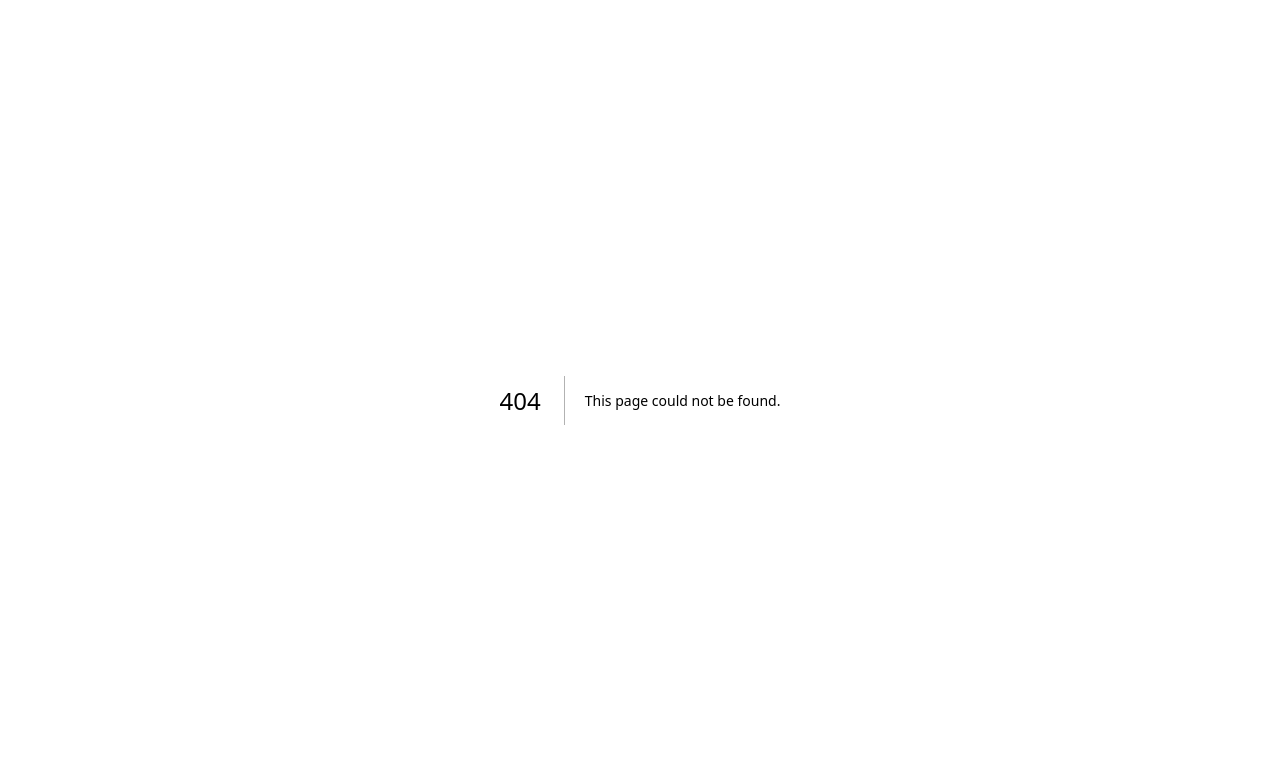
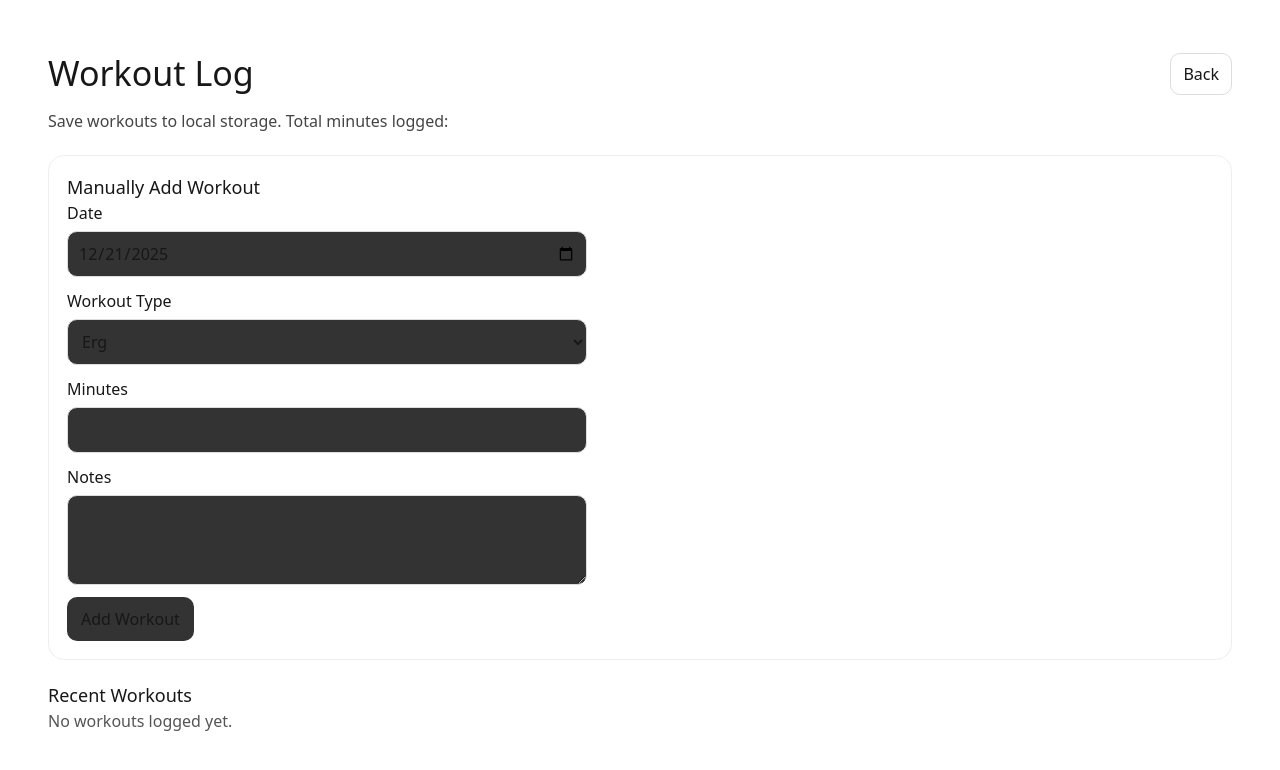
Before and after one commit to emszyd/rowing-app, a Next.js app: page /workouts in a window 1280 px wide. Before the commit this address had no page. Shown: the top 770 px of the page. Built offline with nearby package versions, Linux system fonts and the light colour scheme.

Commit message:
start of the workout log page

```diff
--- a/app/page.tsx
+++ b/app/page.tsx
@@ -40,6 +40,18 @@ export default function Home() {
         </a>
       </div>
 
+      <Link href="/workouts"
+        style={{
+          padding: '10px 14px',
+          borderRadius: '10px',
+          border: '1px solid #ddd',
+          textDecoration: 'none',
+          }}
+          >
+          Workout Log
+        </Link>
+
+
       <div style={{ marginTop: "36px" }}>
         <h2 style={{ fontSize: "22px", marginBottom: "10px" }}>This week</h2>
         <ul style={{ lineHeight: 1.8 }}>
--- /dev/null
+++ b/app/workouts/page.tsx
@@ -0,0 +1,208 @@
+"use client";
+
+import { useMemo, useState } from "react";
+import Link from "next/link";
+
+type WorkoutType = "Erg" | "Berg" | "Run" | "Other";
+
+type Workout = {
+    id: string;
+    date: string;
+    type: WorkoutType;
+    minutes: number;
+    seconds: number;
+    meters: number;
+    split: number;
+    watts: number;
+    pace: number;
+    stroke_rate: number;
+    notes: string;
+};
+
+const STORAGE_KEY = "rowingApp.workouts.v1";
+
+function loadWorkouts(): Workout[] {
+    if (typeof window === "undefined") return [];
+    try {
+        const raw = window.localStorage.getItem(STORAGE_KEY);
+        if (!raw) return [];
+        const parsed = JSON.parse(raw) as Workout[];
+        return parsed;
+    } catch {
+        return [];
+    }
+    }
+
+    function saveWorkouts(workouts: Workout[]): void{
+        window.localStorage.setItem(STORAGE_KEY, JSON.stringify(workouts));
+    }
+
+    function todayYMD(): string {
+        const d = new Date();
+        const yyyy = d.getFullYear();
+        const mm = String(d.getMonth() + 1).padStart(2, "0");
+        const dd = String(d.getDate()).padStart(2, "0");
+        return `${yyyy}-${mm}-${dd}`;
+    }
+
+    function makeId(): string {
+        return `${Date.now()}-${Math.random().toString(16).slice(2)}`;
+    }
+
+    export default function WorkoutsPage() {
+        const [workouts, setWorkouts] = useState<Workout[]>(function() {
+            return loadWorkouts();
+        });
+        const [date, setDate] = useState<string>(todayYMD());
+        const [type, setType] = useState<WorkoutType>("Erg");
+        const [minutes, setMinutes] = useState<string>("");
+        const [seconds, setSeconds] = useState<string>("");
+        const [meters, setMeters] = useState<string>("");
+        const [watts, setWatts] = useState<string>("");
+        const [pace, setPace] = useState<string>("");
+        const [stroke_rate, setStrokeRate] = useState<string>("");
+        const [notes, setNotes] = useState("");
+
+        const totalMinutes = useMemo(function() {
+            let sum = 0;
+            for (let i = 0; i<workouts.length; i++)
+                {sum += workouts[i].minutes;
+                return sum;
+            }}, [workouts]);
+
+            function addWorkout(e: React.FormEvent): void {
+            e.preventDefault();
+
+            const m = Number(minutes);
+            if (!date) return;
+            if (!Number.isFinite(m) || m <= 0) return;
+
+            const newWorkout: Workout = {
+                id: makeId(),
+                date: date,
+                type: type,
+                minutes: Math.round(m),
+                seconds: Number(seconds) || 0,
+                meters: Number(meters) || 0,
+                split: 0, // TODO: calculate split using concept2 formula
+                watts: Number(watts) || 0,
+                pace: Number(pace) || 0,
+                stroke_rate: Number(stroke_rate) || 0,
+                notes: notes,
+            };
+
+            const next = [newWorkout].concat(workouts);
+            setWorkouts(next);
+            saveWorkouts(next);
+            setDate(todayYMD());
+            setMinutes("");
+            setSeconds("");
+            setMeters("");
+            setWatts("");
+            setPace("");
+            setStrokeRate("");
+            setNotes("");
+        }
+
+        function deleteWorkout(id: string): void {
+            const next = workouts.filter(function (w){
+                return w.id !== id;
+            });
+            setWorkouts(next);
+            saveWorkouts(next);
+        }
+
+        return (
+            <main style={{ padding: "48px", fontFamily: "system-ui, sans-serif" }}>
+                <div style={{ display: "flex", justifyContent: "space-between", alignItems: "center" }}>
+                    <h1 style={{ fontSize: "34px", margin: 0}}> Workout Log</h1>
+                    <Link href="/" style={{ textDecoration: "none", border: "1px solid #ddd", padding: "8px 12px", borderRadius: "10px" }}>
+                        Back
+                    </Link>
+                </div>
+                <p style={{ marginTop: "10px", color: "#444" }}>
+                    Save workouts to local storage. Total minutes logged: <b>{totalMinutes}</b>
+                </p>
+                <section style = {{ marginTop: "22px", border: "1px solid #eee", borderRadius: "16px", padding: "18px" }}>
+                    <h2 style= {{ fontSize: "18px", marginTop: 0}}> Manually Add Workout</h2>
+                    <form onSubmit={addWorkout} style={{ display: "grid", gap: "12px", maxWidth: "520px"}}>
+                        <label style={{ display: 'grid', gap: '6px' }}>
+                            <span>Date</span>
+                            <input
+                            type="date"
+                            value={date}
+                            onChange={(e) => setDate(e.target.value)}
+                            style={{ padding: '10px', borderRadius: '10px', border: '1px solid #ddd', backgroundColor: '#333' }}
+                    />
+                        </label>
+
+                            <label style={{ display: 'grid', gap: '6px' }}>
+                            <span>Workout Type</span>
+                            <select
+                            value={type}
+                            onChange={(e) => setType(e.target.value as WorkoutType)}
+                            style={{ padding: '10px', borderRadius: '10px', border: '1px solid #ddd', backgroundColor: '#333' }}
+                            >
+                                <option value="Erg">Erg</option>
+                                <option value="Berg">Berg</option>
+                                <option value="Run">Run</option>
+                                <option value="Other">Other</option>
+                            </select>
+                        </label>
+                        <label style={{ display: 'grid', gap: '6px' }}>
+                            <span>Minutes</span>
+                            <input
+                            inputMode="numeric"
+                            value={minutes}
+                            onChange={(e) => setMinutes(e.target.value)}
+                            style={{ padding: '10px', borderRadius: '10px', border: '1px solid #ddd', backgroundColor: '#333' }}
+                            />
+                        </label>
+                        <label style={{ display: 'grid', gap: '6px' }}>
+                            <span>Notes</span>
+                            <textarea
+                            value={notes}
+                            onChange={(e) => setNotes(e.target.value)}
+                            style={{ padding: '10px', borderRadius: '10px', border: '1px solid #ddd', minHeight: '90px', backgroundColor: '#333' }}
+                            />
+                        </label>
+                        <button type="submit" style={{ padding: '10px 14px', border: 'none', borderRadius: '10px', background: '#333', cursor: 'pointer', width: 'fit-content' }}>
+                            Add Workout
+                        </button>
+                    </form>
+                </section>
+
+                <section style={{marginTop: "22px"}}>
+                    <h2 style= {{fontSize: "18px"}}> Recent Workouts</h2>
+
+                    {workouts.length === 0 ? (
+                        <p style= {{color: "#555"}}>No workouts logged yet.</p>
+                    ) : (
+                        <div style={{display: "grid", gap: "12px", maxWidth: "520px" }}>
+                            {workouts.map(function (w) {
+                                return (
+                                    <div key={w.id} style={{ padding: '14px', border: '1px solid #eee', borderRadius: '16px' }}>
+                                        <div style={{ display: 'flex', justifyContent: 'space-between', gap: '12px' }}>
+                                            <div>
+                                                <div style={{ fontWeight: 700 }}>
+                                                    {w.date} * {w.minutes}:{w.seconds}
+                                                </div>
+                                                <div style={{ color: '#555', marginTop: '4px' }}>{w.date}</div>
+                                                {w.notes ? <div style={{marginTop: '8px'}}>{w.notes}</div> : null}
+                                            </div>
+
+                                            <button onClick={() => deleteWorkout(w.id)}
+                                            style={{
+                                                height: 'fit-content', padding: '8px 10px', border: '1px solid #ddd', borderRadius: '12px', background: 'white', cursor: 'pointer' }}>
+                                                Delete
+                                            </button>
+                                        </div>
+                                    </div>
+                                );
+                            })}
+                        </div>
+                    )}
+                </section>
+            </main>
+            );
+        }
```
